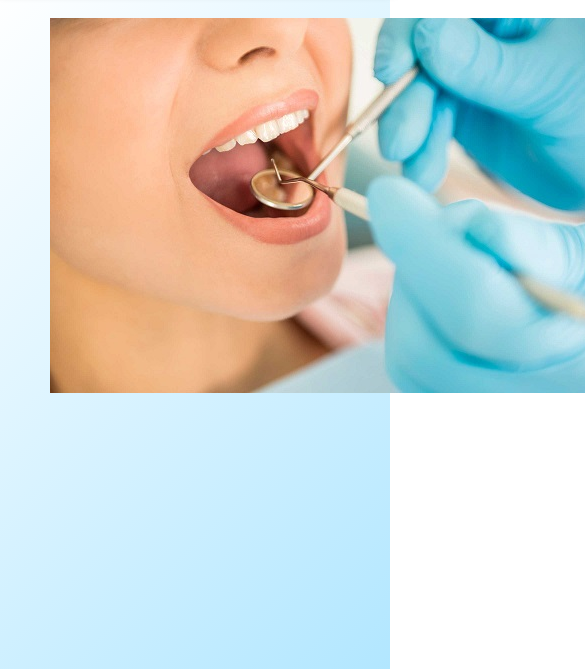
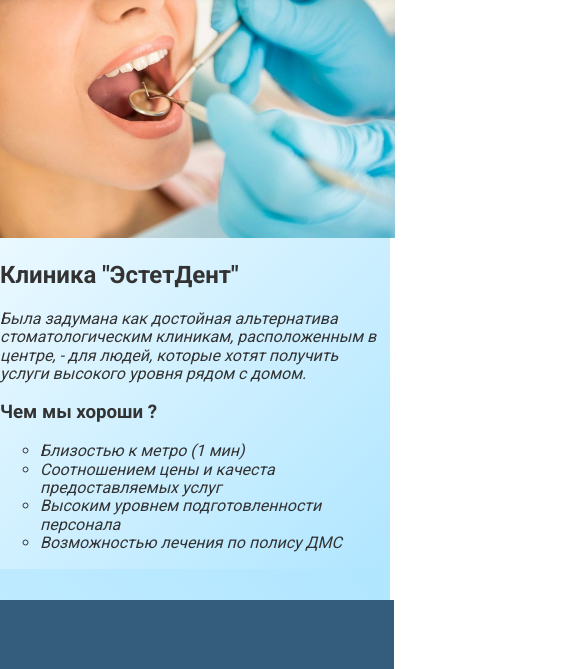
Before and after one commit to Kesishere/estet-dent, a website: page index.html in a window 390 px wide. Shown: the part 96-765 px from the top of the page, 585 px wide, since content can reach past the window. Drawn offline with Linux system fonts and the light colour scheme.

Commit message:
Mobile/tablet responsive

```diff
--- a/index.html
+++ b/index.html
@@ -29,8 +29,8 @@
 	</header>
 	<main class="content">
 		<section class="main_info">
-			<div class="main_info__img">
-				<img src="./img/main_info_img.jpg" alt="">
+			<div>
+				<img class="main_info__img" src="./img/main_info_img.jpg" alt="">
 			</div>
 			<div class="main_info__about">
 				<h2>Клиника "ЭстетДент"</h2>
--- a/styles.css
+++ b/styles.css
@@ -79,16 +79,31 @@ a:hover {
 .main_info {
 	background: linear-gradient(135deg, #FFFFFF, rgb(176, 230, 255));
 	display: flex;
-	flex-direction: row;
+	justify-content: center;
+	flex-wrap: wrap;
 }
 
-.main_info__img {
-	margin: 30px 50px 30px 50px;
+.main_info__about {
+	width: 400px;
+	padding: 0 16px;
+	color: #333333;
+	padding: 0 100px;
 }
 
-.main_info__about{
-	padding: 80px 50px 30px 50px;
-	color: #333333;
+@media (max-width: 1200px) {
+	.main_info__about,
+	.main_info__img {
+		width: 800px;
+		padding: 0;
+	}
+}
+
+@media (max-width: 900px) {
+	.main_info__about,
+	.main_info__img {
+		width: 400px;
+		padding: 0;
+	}
 }
 
 .main_info__about span{
@@ -128,7 +143,7 @@ a:hover {
 	}
 }
 
-@media (max-width: 360px) {
+@media (max-width: 900px) {
 	.wrapper {
 		grid-template-columns: 400px;
 	}
@@ -144,7 +159,7 @@ a:hover {
 	}
 }
 
-@media (max-width: 360px) {
+@media (max-width: 900px) {
 	.box {
 		margin: 1px;
 	}
```
